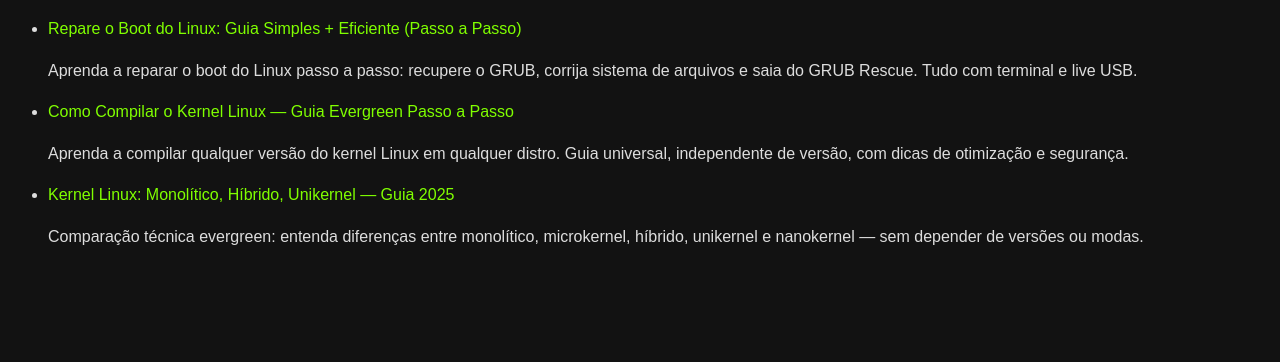
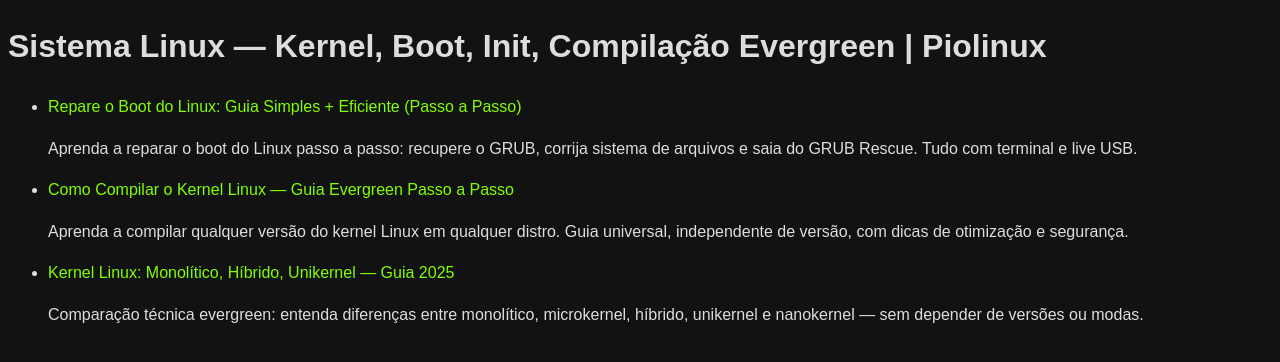
Before and after one commit to Piolinux/piolinux-site, a Jekyll site: the page built from sistema/index.html, in a window 1280 px wide. Shown: the top 362 px of the page. Built offline with Jekyll 4.4.1, drawn with Linux system fonts in a browser that asks for light colours.

Commit message:
Update index.html

```diff
--- a/sistema/index.html
+++ b/sistema/index.html
@@ -7,7 +7,7 @@ tags: [sistema, linux, kernel, boot, init, systemd, openrc, runit, compilacao, e
 ---
 
 
-
+<h1>Sistema Linux — Kernel, Boot, Init, Compilação Evergreen | Piolinux</h1>
 
 
 <section>
```
